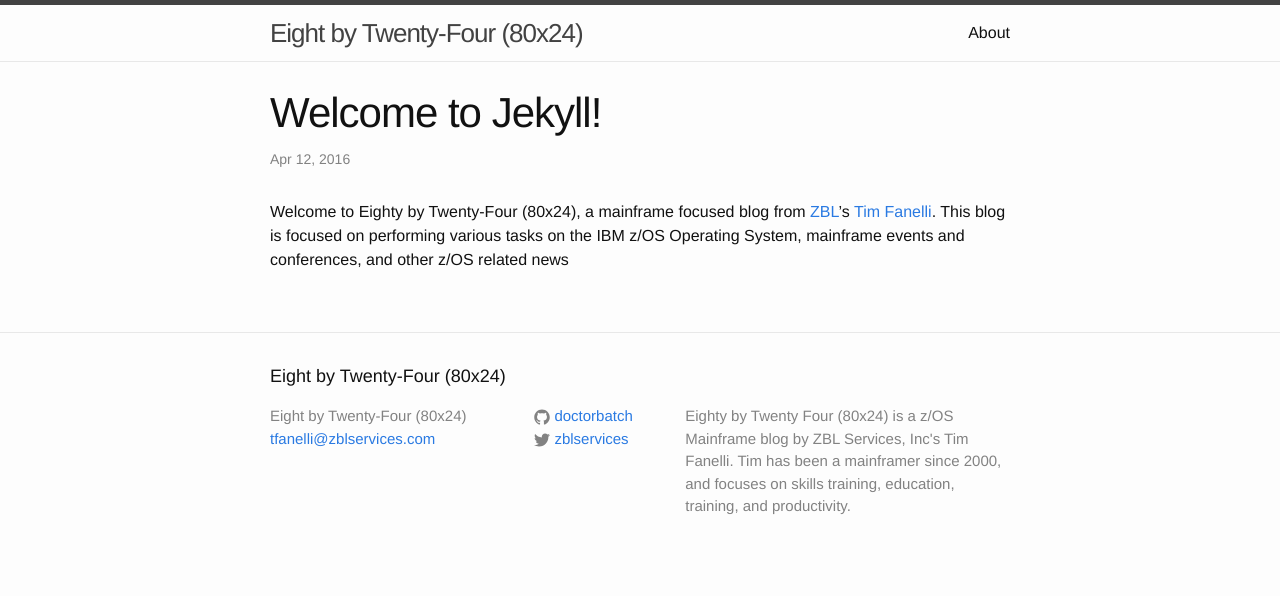
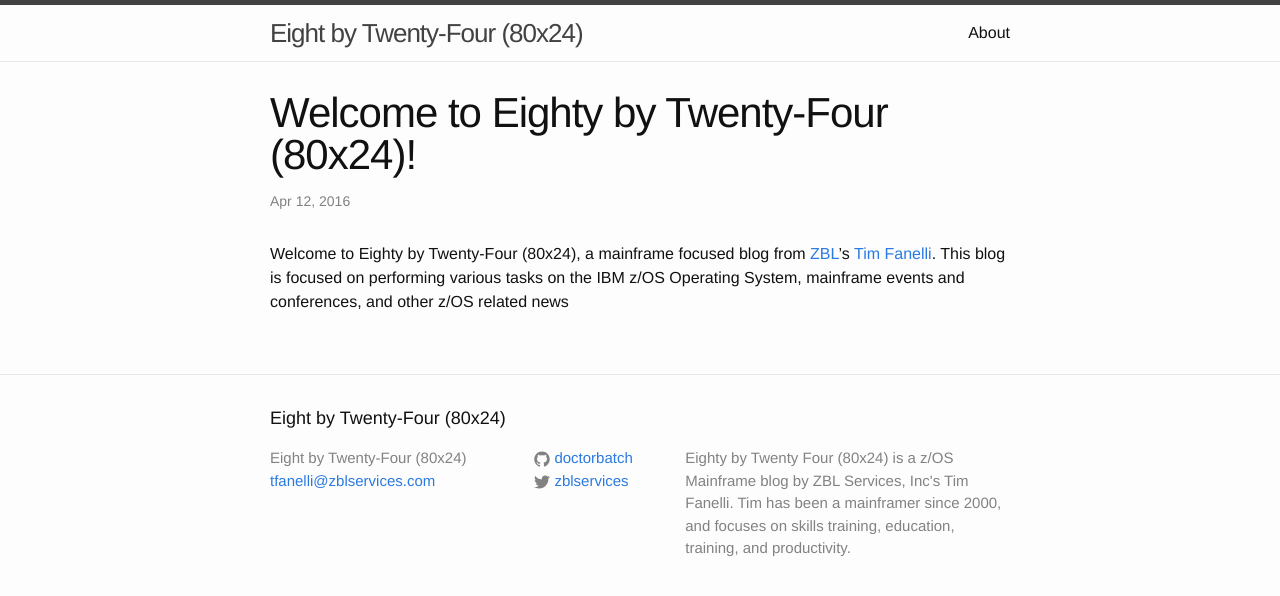
Before and after one commit to doctorbatch/eightybytwentyfour.github.io, a Jekyll site: the page built from _posts/2016-04-12-welcome-to-eightybytwentyfour.markdown, in a window 1280 px wide. Shown: the top 596 px of the page. Built offline with Jekyll 4.4.1, drawn with Linux system fonts in a browser that asks for light colours.

Commit message:
Updated welcome post

```diff
--- a/_posts/2016-04-12-welcome-to-eightybytwentyfour.markdown
+++ b/_posts/2016-04-12-welcome-to-eightybytwentyfour.markdown
@@ -1,8 +1,8 @@
 ---
 layout: post
-title:  "Welcome to Jekyll!"
+title:  "Welcome to Eighty by Twenty-Four (80x24)!"
 date:   2016-04-12 09:45:10 -0400
-categories: jekyll update
+categories: welcome eightybytwentyfour
 ---
 Welcome to Eighty by Twenty-Four (80x24), a mainframe focused blog from <a href="http://zblservices.com">ZBL</a>'s <a href="http://tim.fanel.li">Tim Fanelli</a>. This
 blog is focused on performing various tasks on the IBM z/OS Operating System, mainframe events and conferences, and other z/OS related news
```
